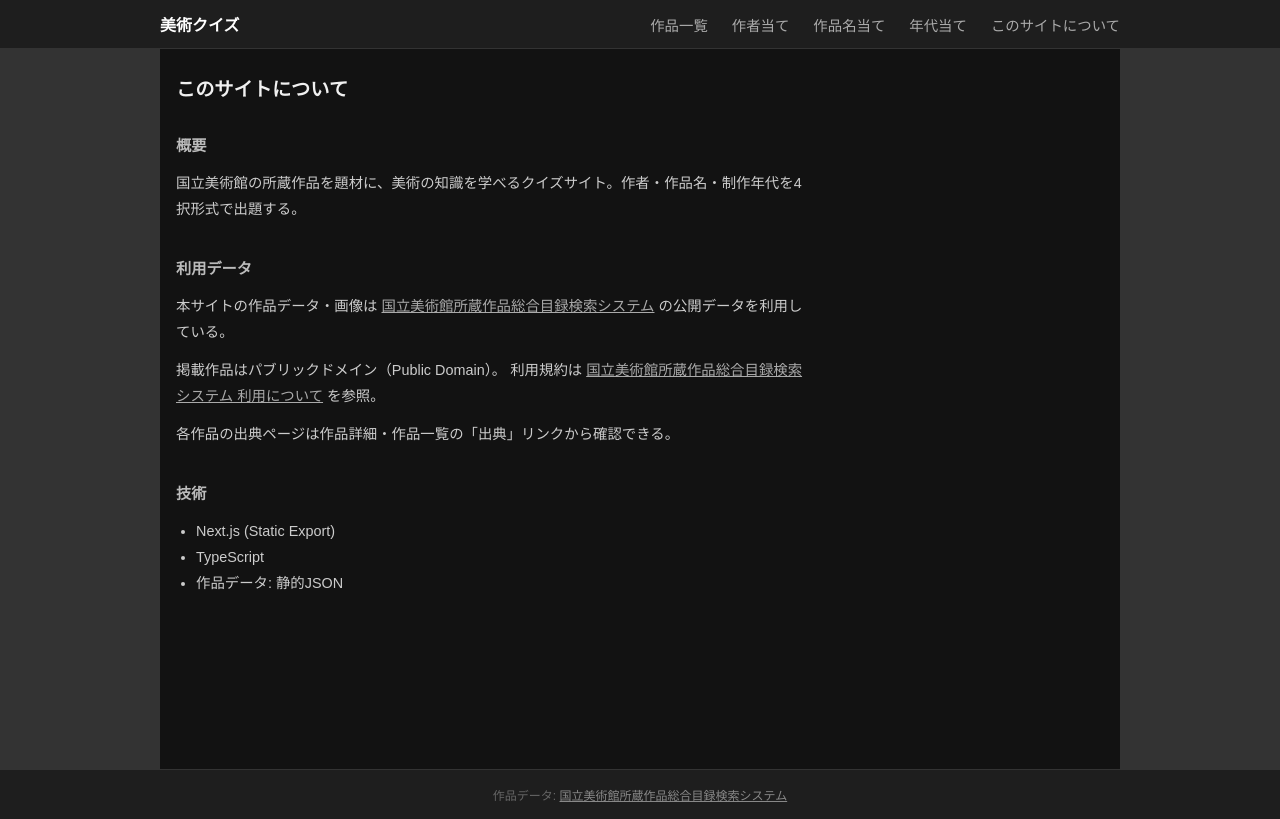
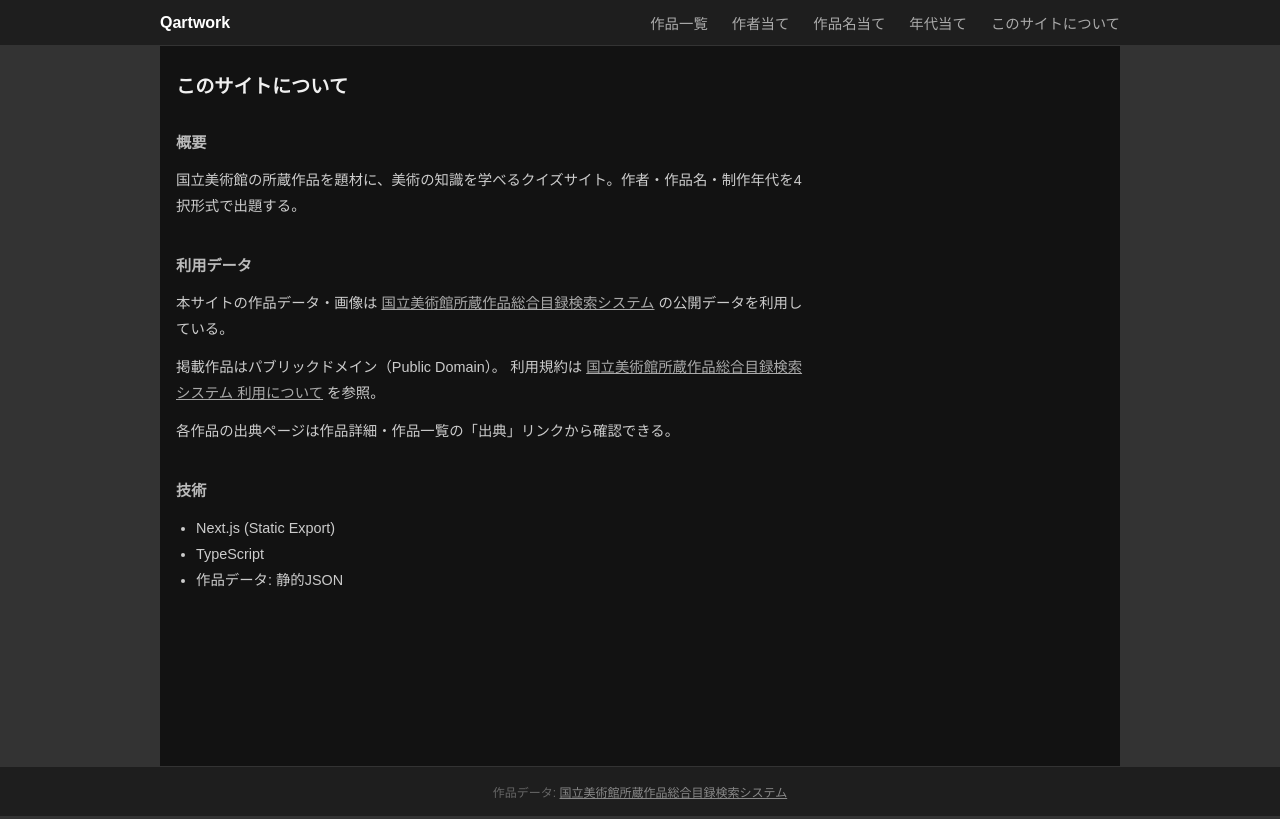
Before and after one commit to reload-co-jp/qartwork, a Next.js app: page /about in a window 1280 px wide. Built offline with nearby package versions, Linux system fonts and the light colour scheme.

Commit message:
Change title

```diff
--- a/app/about/page.tsx
+++ b/app/about/page.tsx
@@ -1,8 +1,8 @@
 import { Metadata } from "next"
 
 export const metadata: Metadata = {
-  title: "このサイトについて | 美術クイズ",
-  description: "美術クイズサイトの概要・利用データについて",
+  title: "このサイトについて | Qartwork",
+  description: "Qartworkの概要・利用データについて",
 }
 
 const Page = () => {
--- a/app/layout.tsx
+++ b/app/layout.tsx
@@ -2,7 +2,7 @@ import Link from "next/link"
 import "./reset.css"
 
 export const metadata = {
-  title: "美術クイズ",
+  title: "Qartwork",
   description: "国立美術館作品で学ぶ美術クイズサイト",
 }
 
@@ -37,7 +37,7 @@ const RootLayout = ({ children }: { children: React.ReactNode }) => {
                 fontSize: "1rem",
               }}
             >
-              美術クイズ
+              Qartwork
             </Link>
             <nav
               style={{
```
